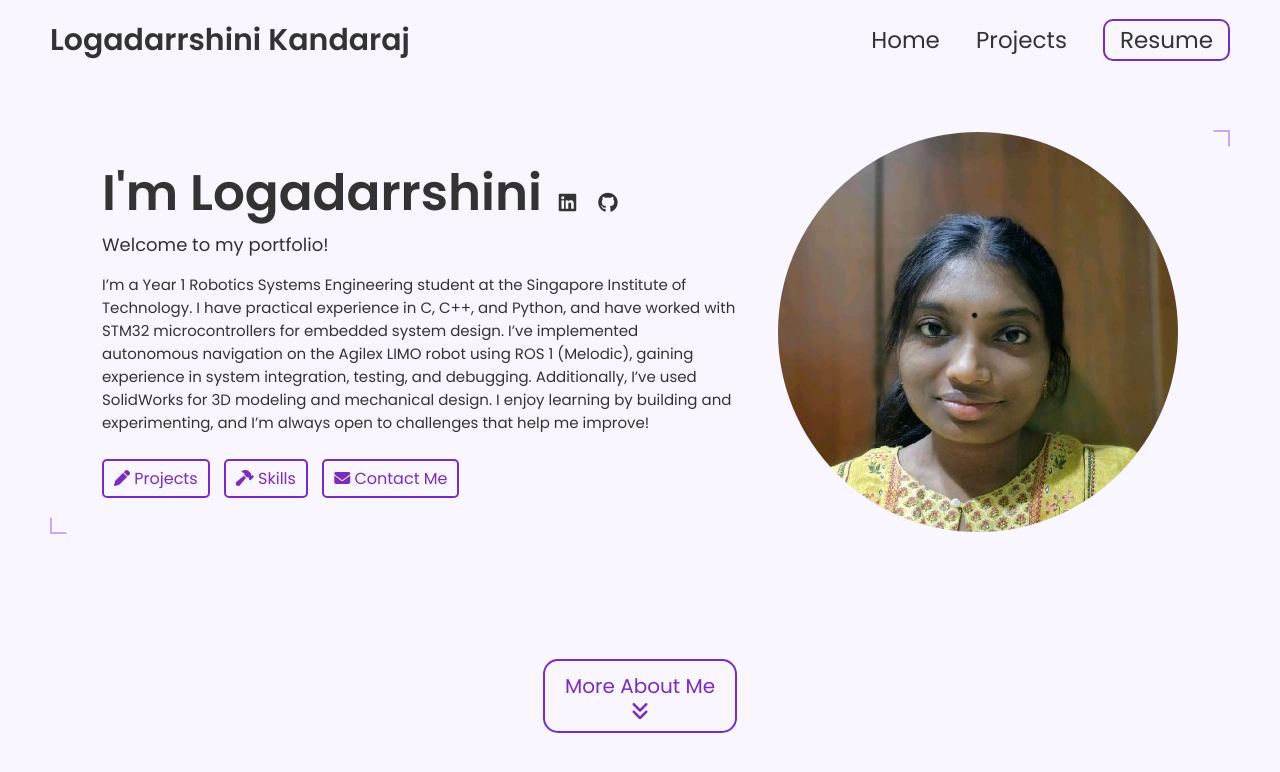
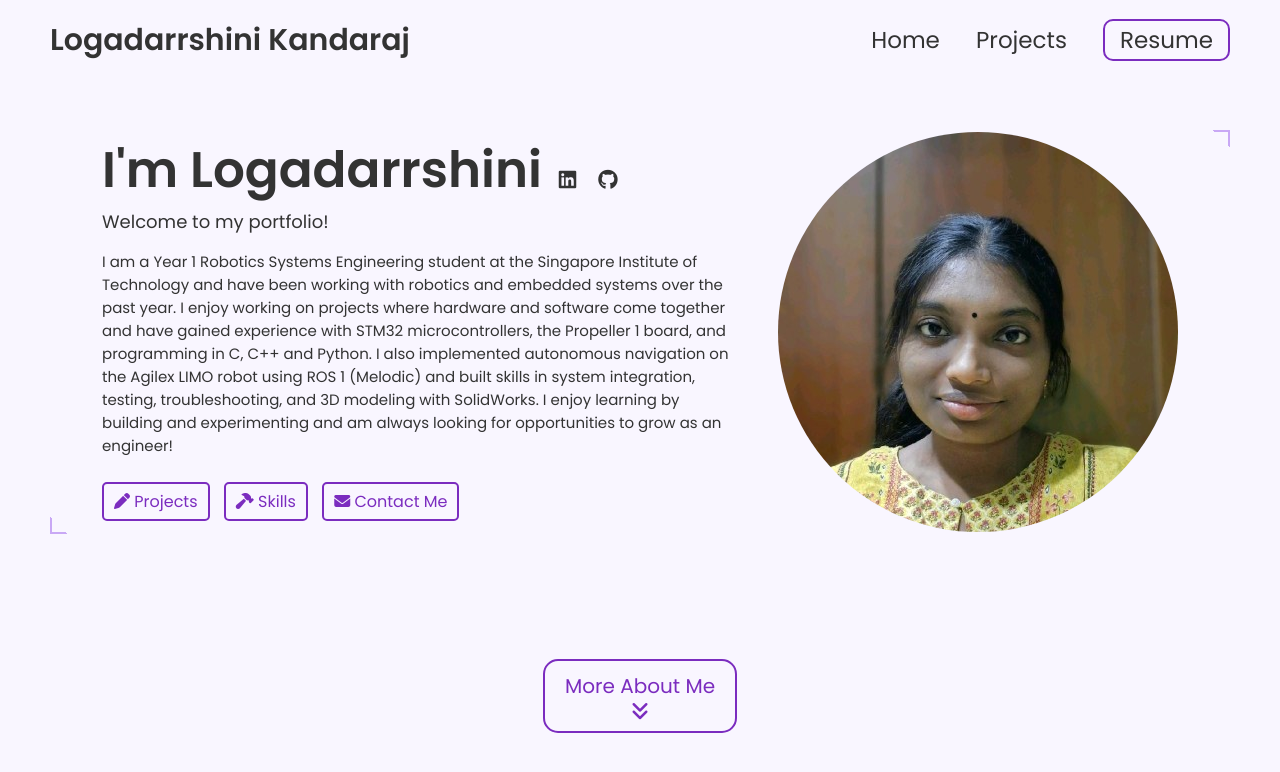
Before and after one commit to Darrshini/darrshini.github.io, a Jekyll site: the page built from index.html, in a window 1280 px wide and 900 px high. Shown: the top 772 px of the window. Built offline with Jekyll 4.4.1, drawn with Linux system fonts in a browser that asks for light colours.

Commit message:
Update _config.yml

```diff
--- a/_config.yml
+++ b/_config.yml
@@ -15,10 +15,10 @@ title: Logadarrshini's Portfolio # This is what shows up in the tab of the brows
 name: Logadarrshini Kandaraj
 headline: Welcome to my portfolio!
 description: >-
-  I’m a Year 1 Robotics Systems Engineering student at the Singapore Institute of Technology.
-  I have practical experience in C, C++, and Python, and have worked with STM32 microcontrollers for embedded system design.
-  I’ve implemented autonomous navigation on the Agilex LIMO robot using ROS 1 (Melodic), gaining experience in system integration, testing, and debugging.
-  Additionally, I’ve used SolidWorks for 3D modeling and mechanical design. I enjoy learning by building and experimenting, and I’m always open to challenges that help me improve!
+  I am a Year 1 Robotics Systems Engineering student at the Singapore Institute of Technology and have been working with robotics and embedded systems over the past year.
+  I enjoy working on projects where hardware and software come together and have gained experience with STM32 microcontrollers, the Propeller 1 board, and programming in C, C++ and Python.
+  I also implemented autonomous navigation on the Agilex LIMO robot using ROS 1 (Melodic) and built skills in system integration, testing, troubleshooting, and 3D modeling with SolidWorks.
+  I enjoy learning by building and experimenting and am always looking for opportunities to grow as an engineer!
 
 
 
```
